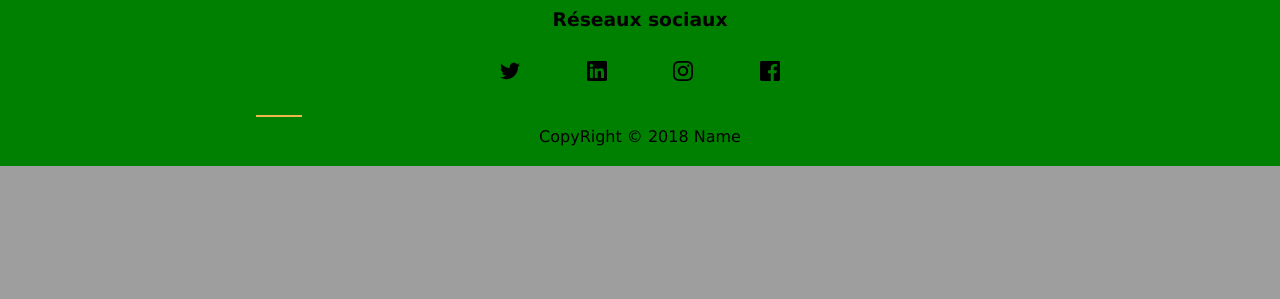
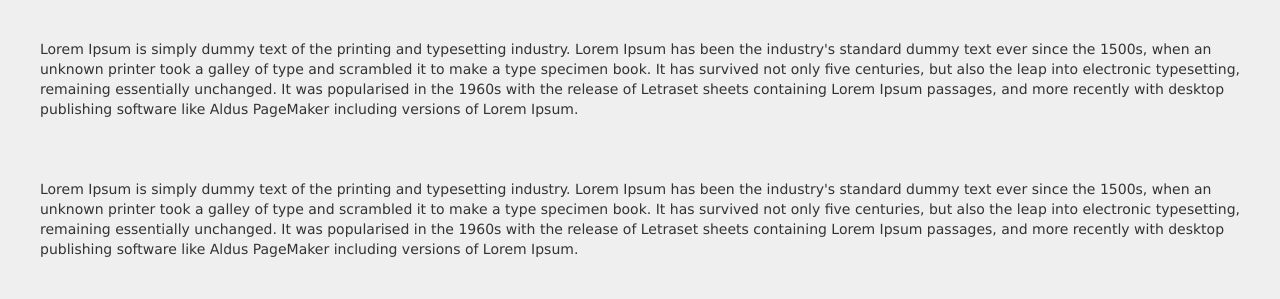
Before and after one commit to Ondabega/immobilier, a PHP site: page /contact-form.php in a window 1280 px wide. Shown: the part 651-950 px from the top of the page. Before the commit the page ends 817 px from the top, so only its background shows below. Run offline with PHP 8.4, Linux system fonts and the light colour scheme.

Commit message:
rebeggin

```diff
--- a/Style/style1.css
+++ b/Style/style1.css
@@ -157,7 +157,7 @@
     position: fixed;  }
 
     .footer {
-      background-color: green;
+      background-color: RGBA(88,168,158,0.5);
       text-align: center;
       padding-left: 20%;
       padding-right: 20%;
--- a/annonce/index.php
+++ b/annonce/index.php
@@ -7,7 +7,7 @@ include_once "../needed.php";
 <head>
 	<meta charset="utf-8">
 	<link rel="stylesheet" type="text/css" href="../Style/style1.css">
-	<title>Untitled</title>
+	<title>Annonces</title>
 </head>
 <body>
 
--- a/contact-form.php
+++ b/contact-form.php
@@ -1,23 +1,25 @@
 <?php
-	session_start();
+include_once "needed.php";
 ?>
+
 <!DOCTYPE html>
-<html>
+<html lang="fr">
 <head>
+	<meta charset="utf-8">
 	<link rel="stylesheet" type="text/css" href="Style/style1.css">
-	<meta charset="utf-8">
-	<title>footer</title>
+	<title>contact-form</title>
 </head>
 <body>
 
+	<!-- navigation -->
 	<div class="header" style="background: url(images/cover2.jpg) no-repeat center center; background-size: cover;">
 		<nav class="nav" id="nav">
 			<div class="element">
-        <a href= "" class="selt" onclick="myFunction()">Accueil</a>
+				<a href= <?php echo $url ?> class="selt" onclick="myFunction()">Accueil</a>
 				<a href="annonce\index.php" class="selt" onclick="myFunction()">Annonces</a>
-        <a href="contact-form.php" class="selt" onclick="myFunction()">Contact</a>
-        <?php if(!empty($_SESSION['login'])){ echo "<a href='/moncompte/deconnexion.php' class='selt' id='connect' onclick='myFunction()'>Deconnexion</a>"; }
-      else{ echo "<a href='/moncompte/identification.php' class='selt' id='connect' onclick='myFunction()'>Connexion</a>" ; } ?>
+				<a href="#contact-form" class="selt" onclick="myFunction()" style="background-color: orange;">Contact</a>
+				<?php if(!empty($_SESSION['login'])){ echo "<a href='/moncompte/identification.php' class='selt' id='connect' onclick='myFunction()'>Deconnexion</a>"; }
+			else{ echo "<a href='index.php' class='selt' id='connect' onclick='myFunction()'>Connexion</a>" ; } ?>
 			</div>
 			<div class="logow">
 				<a href="#index" class="logo" > Audrey Brezout </a>
@@ -25,72 +27,31 @@
 			</div>
 		</nav>
 		<div>
-      <h1 class="accueil">Message ou appel</h1>
+			<h1 class="accueil">Bienvenue chez Immobilier</h1>
 		</div>
 	</div>
 
-<div></div>
+	<!-- add javascript for navbar onscroll -->
+	<script type="text/javascript">
+		window.onscroll = function() {myFunction()};
 
-<!-- STyle du pied de page -->
-	<style type="text/css">
+		function myFunction() {
+  		if (document.body.scrollTop > 50 || document.documentElement.scrollTop > 50) {
+    		document.getElementById("nav").className = "navbar";
+    	}
+  		else {
+    		document.getElementById("nav").className = "";
+  		}
+		}
+	</script>
 
-		* {
-			margin: 0;
-			padding: 0;
-		}
+	<div>
+		<p class="phrase">
+			Lorem Ipsum is simply dummy text of the printing and typesetting industry. Lorem Ipsum has been the industry's standard dummy text ever since the 1500s, when an unknown printer took a galley of type and scrambled it to make a type specimen book. It has survived not only five centuries, but also the leap into electronic typesetting, remaining essentially unchanged. It was popularised in the 1960s with the release of Letraset sheets containing Lorem Ipsum passages, and more recently with desktop publishing software like Aldus PageMaker including versions of Lorem Ipsum.</p>
 
-		.footer {
-			background-color: green;
-			text-align: center;
-			padding-left: 20%;
-			padding-right: 20%;
-			padding-bottom: 10px;
-			padding-top: 10px;
-		}
-
-		.row {
-			display: block;
-		}
-
-		.icon {
-			display: inline-block;
-			margin: 4%;
-			height: 20px;
-			width: 20px;
-		}
-
-		.copyright-text {
-			margin: 10px;
-		}
-
-	</style>
-	<!-- pied de page -->
-	<footer class="footer">
-				<div class="row">
-					<h3> Réseaux sociaux </h3>
-            			<a class="case" rel="follow" href="https://twitter.com/">
-              			<img class="icon" alt="Twitter" title="Twitter" src="icons/twitter-icon.svg"></a>
-
-            			<a class="case" rel="follow" href="https://www.linkedin.com/">
-              			<img class="icon" alt="LinkedIn" title="LinkedIn" src="icons/linkedin-icon.svg"></a>
-
-            			<a class="case" rel="follow" href="https://www.instagram.com/">
-          				<img class="icon" alt="Instagram" title="Instagram" src="icons/instagram-icon.svg"></a>
-
-          				<a class="case" rel="follow" href="https://www.facebook.com/">
-          				<img class="icon" alt="Facebook" title="Facebook" src="icons/facebook-icon.svg"></a>
-
+<p class="phrase">Lorem Ipsum is simply dummy text of the printing and typesetting industry. Lorem Ipsum has been the industry's standard dummy text ever since the 1500s, when an unknown printer took a galley of type and scrambled it to make a type specimen book. It has survived not only five centuries, but also the leap into electronic typesetting, remaining essentially unchanged. It was popularised in the 1960s with the release of Letraset sheets containing Lorem Ipsum passages, and more recently with desktop publishing software like Aldus PageMaker including versions of Lorem Ipsum.
+		</p>
 	</div>
-
-				<hr class="separator">
-
-				<div class="footer-bottom">
-					<div class="copyright-text">
-						<p>CopyRight © 2018 Name</p>
-					</div> <!-- End Col -->
-				</div>
-
-		</footer>
 
 </body>
 </html>
--- a/moncompte/identification.php
+++ b/moncompte/identification.php
@@ -58,7 +58,7 @@
     <div class="element">
       <a href= <?php echo $url ?> class="selt" onclick="myFunction()">Accueil</a>
       <a href="annonce\index.php" class="selt" onclick="myFunction()">Annonces</a>
-      <a href="contact-form.php" class="selt" onclick="myFunction()">Contact</a>
+      <a href="../contact-form.php" class="selt" onclick="myFunction()">Contact</a>
       <?php if(!empty($_SESSION['login'])){ echo "<a href='/moncompte/deconnexion.php' class='selt' id='connect' onclick='myFunction()'>Deconnexion</a>"; }
     else{ echo "<a href='/moncompte/identification.php' class='selt' id='connect' onclick='myFunction()'>Connexion</a>" ; } ?>
     </div>
```
Also changed, not shown: index.php (+30 -4 lines). Lines whose indentation alone changed are shown as unchanged.
